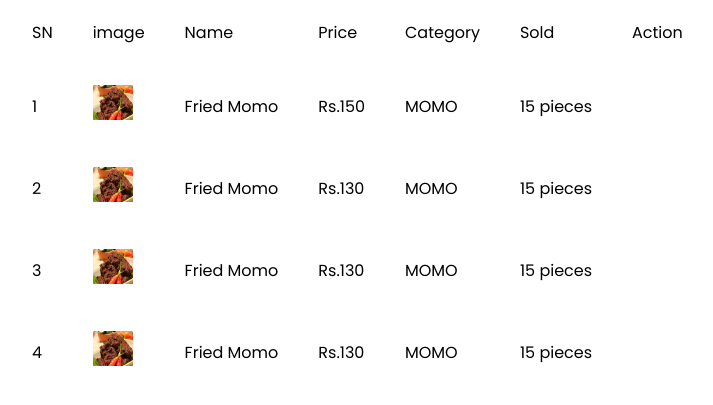
After one commit to coderSuresh/online-food-ordering-system, a PHP site: page /kitchen/managefooditems.html in a window 1280 px wide. The commit adds this page. Shown: the top 405 px of the page, without its empty margins (244-957 px from the left). Run offline with PHP 8.4, Linux system fonts and the light colour scheme.

Commit message:
kitchen work

```diff
--- /dev/null
+++ b/kitchen/managefooditems.html
@@ -0,0 +1,64 @@
+
+<!DOCTYPE html>
+<html lang="en">
+<head>
+    <meta charset="UTF-8">
+    <meta http-equiv="X-UA-Compatible" content="IE=edge">
+    <meta name="viewport" content="width=device-width, initial-scale=1.0">
+    <title>Order Page List</title>
+    <link rel="stylesheet" href="../styles/style.css">
+</head>
+<body>
+    <div class="manage_food">
+        <table>
+            <tr>
+                <td>SN</td>
+                <td>image</td>
+                <td>Name</td>
+                <td>Price</td>
+                <td>Category</td>
+                <td>Sold</td>
+                <td>Action</td>
+            </tr>
+            <tr>
+                <td>1</td>
+                <td><img src="../images/food.png" alt=""></td>
+
+                <td>Fried Momo</td>
+                <td>Rs.150</td>
+                <td>MOMO</td>
+                <td>15 pieces</td>
+                <td></td>
+            </tr>
+            <tr>
+                <td>2</td>
+                <td><img src="../images/food.png" alt=""></td>
+                <td>Fried Momo</td>
+                <td>Rs.130</td>
+                <td>MOMO</td>
+                <td>15 pieces</td>
+                <td></td>
+            </tr>
+            <tr>
+                <td>3</td>
+                <td><img src="../images/food.png" alt=""></td>
+                <td>Fried Momo</td>
+                <td>Rs.130</td>
+                <td>MOMO</td>
+                <td>15 pieces</td>
+                <td></td>
+            </tr>
+            <tr>
+                <td>4</td>
+                <td><img src="../images/food.png" alt=""></td>
+                <td>Fried Momo</td>
+                <td>Rs.130</td>
+                <td>MOMO</td>
+                <td>15 pieces</td>
+                <td></td>
+            </tr>
+        </table>
+    </div>
+
+</body>
+</html>
--- a/styles/style.css
+++ b/styles/style.css
@@ -951,3 +951,26 @@ textarea {
 .employee_search_form div img {
     width: 20px;
 }
+
+/* for kitchen's orderpagelist.html */
+table {
+    border-collapse: collapse;
+    }
+
+    tr {
+      background: #ffffff;
+      color: rgb(12, 11, 11);
+    }
+
+    td {
+      padding: 20px;
+    }
+    img{
+        width: 40px;
+        height: 35px;
+    }
+.manage_food{
+    margin: auto;
+    width: 60%;
+
+}
```
Also changed, not shown: kitchen/orderpagelist.html (added, +60 -0 lines).
